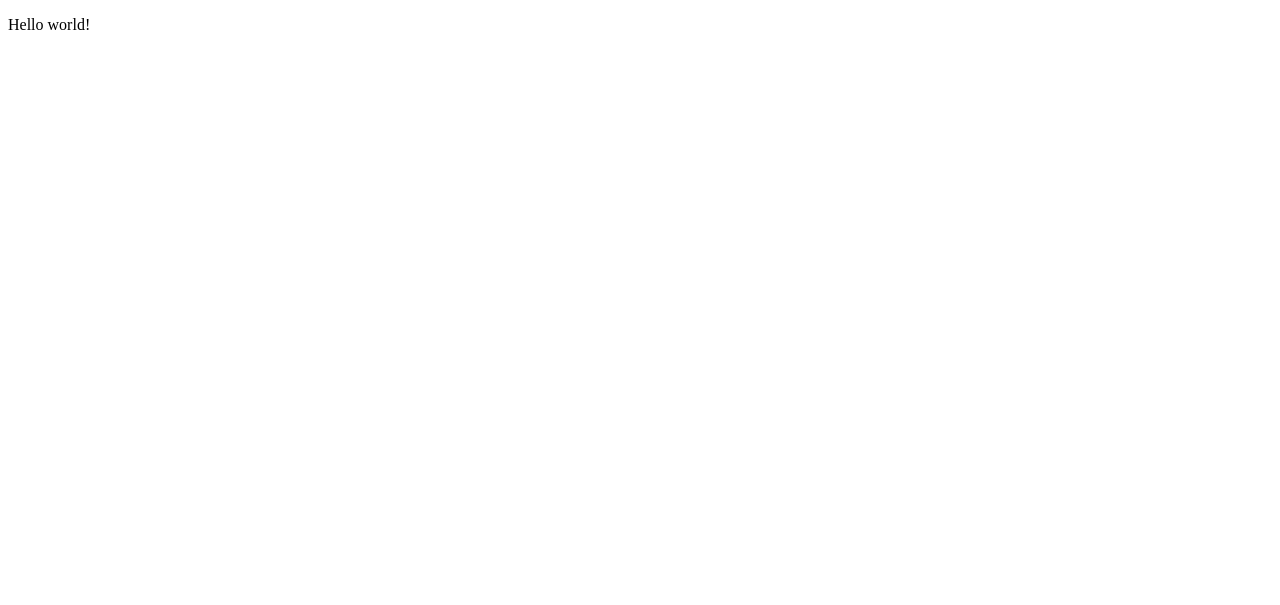
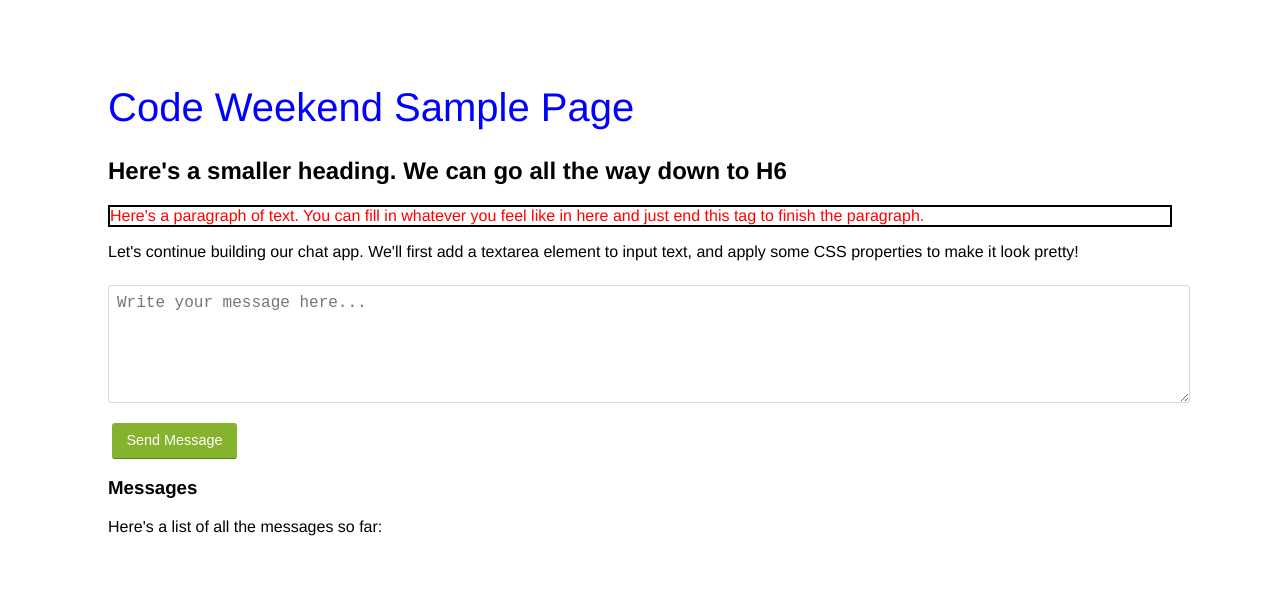
Before and after one commit to dinphil/codeweekend-frontend, a plain HTML site: page client/index.html in a window 1280 px wide. Drawn offline with Linux system fonts and the light colour scheme; no server answers.

Commit message:
added textbox to send messages

```diff
--- /dev/null
+++ b/client/css/main.css
@@ -0,0 +1,63 @@
+/*
+  Code Weekend materials.
+*/
+
+html {
+  font-family: Helvetica, Arial, sans-serif;
+  font-size: 100%;
+}
+
+body {
+    padding: 50px 100px;
+}
+h1 {
+  /* This style applies to all the h1 tags used on the page */
+    font-size: 40px;
+    font-weight: lighter;
+    color: blue;
+}
+.red-text {
+  /* This style applies to all elememts with this class */
+    color: red;
+}
+#intro-para {
+  /* This style applies to a single element, with this ID */
+    border: 2px solid black;
+}
+
+#message-form {
+  margin-top: 1.5rem;
+}
+
+textarea {
+  width: 100%;
+  padding: 0.5rem;
+  font-size: 1rem;
+  border: 1px solid #D9D9D9;
+  border-radius: 3px;
+  min-height: 100px;
+  margin-bottom: 1rem;
+}
+
+button {
+  display: inline-block;
+  border-radius: 3px;
+  border: none;
+  font-size: 0.9rem;
+  padding: 0.6rem 1em;
+  color: white;
+  margin: 0 0.25rem;
+  text-align: center;
+  background: #BABABA;
+  border-bottom: 1px solid #999;
+}
+
+button[type="submit"] {
+  background: #86b32d;
+  border-bottom: 1px solid #5d7d1f;
+}
+
+button:hover {
+  opacity: 0.75;
+  cursor: pointer;
+}
--- a/client/index.html
+++ b/client/index.html
@@ -1,13 +1,42 @@
+
+<!-- This is a slightly more complete HTML document, but with no styles as yet. -->
+<!-- This, by the way, is a comment that does not affect any of the code we write.
+ We can use this to leave notes in the code for our future selves,
+ or for others reading our code -->
+<!-- sample.html -->
 <!DOCTYPE html>
 <html>
-  <head>
-    <title>Code Weekend Chat!</title>
-  </head>
+    <head>
+        <meta charset="utf-8">
+        <meta name="description" content="Code Weekend Sample Page">
+        <title>Code Weekend Sample Page</title>
+        <link rel="stylesheet" href="css/main.css">
+    </head>
+    <body>
+        <h1>Code Weekend Sample Page</h1>
+        <h2>Here's a smaller heading. We can go all the way down to H6</h2>
+        <!-- Here's a comment that will not show up on the actual page -->
+        <p class="red-text" id="intro-para">
+            Here's a paragraph of text. You can fill in whatever you feel like in here and just end this tag to finish the paragraph.
+        </p>
 
-  <body>
-    <p>Hello world!</p>
+        <p>
+        Let's continue building our chat app. We'll first add a textarea element to input text, and apply some CSS properties to make it look pretty!
+        </p>
 
-    <!-- load our scripts! -->
+    <ul id="messages"></ul>
+    <form id="message-form" action="#" method="post">
+    <textarea id="message" placeholder="Write your message here..." required></textarea>
+    <button type="submit">Send Message</button>
+    </form>
+
+    <h3> Messages </h3>
+    <p>
+        Here's a list of all the messages so far:
+    </p>
+      <ul class="messages">
+      </ul>
+
     <script src="js/socket-io.js"></script>
     <script src="js/underscore.js"></script>
     <script src="js/socket-client.js"></script>
```
